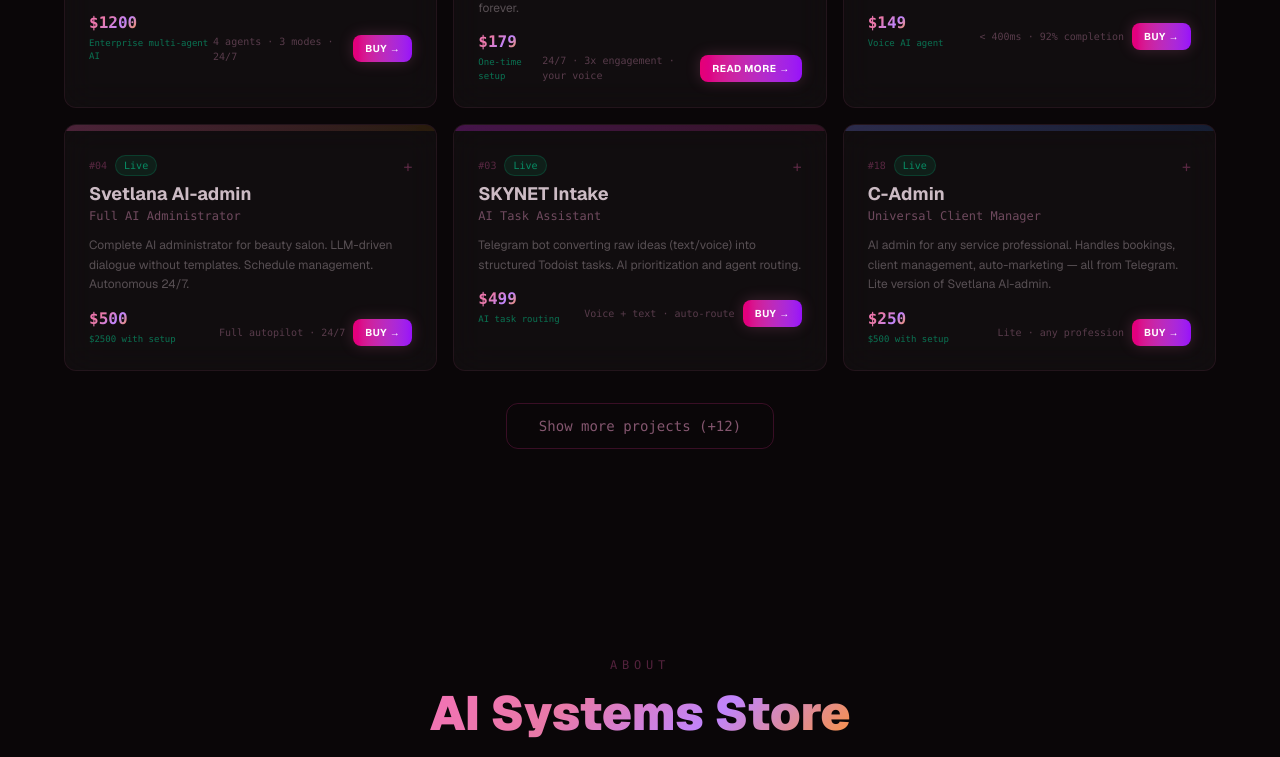
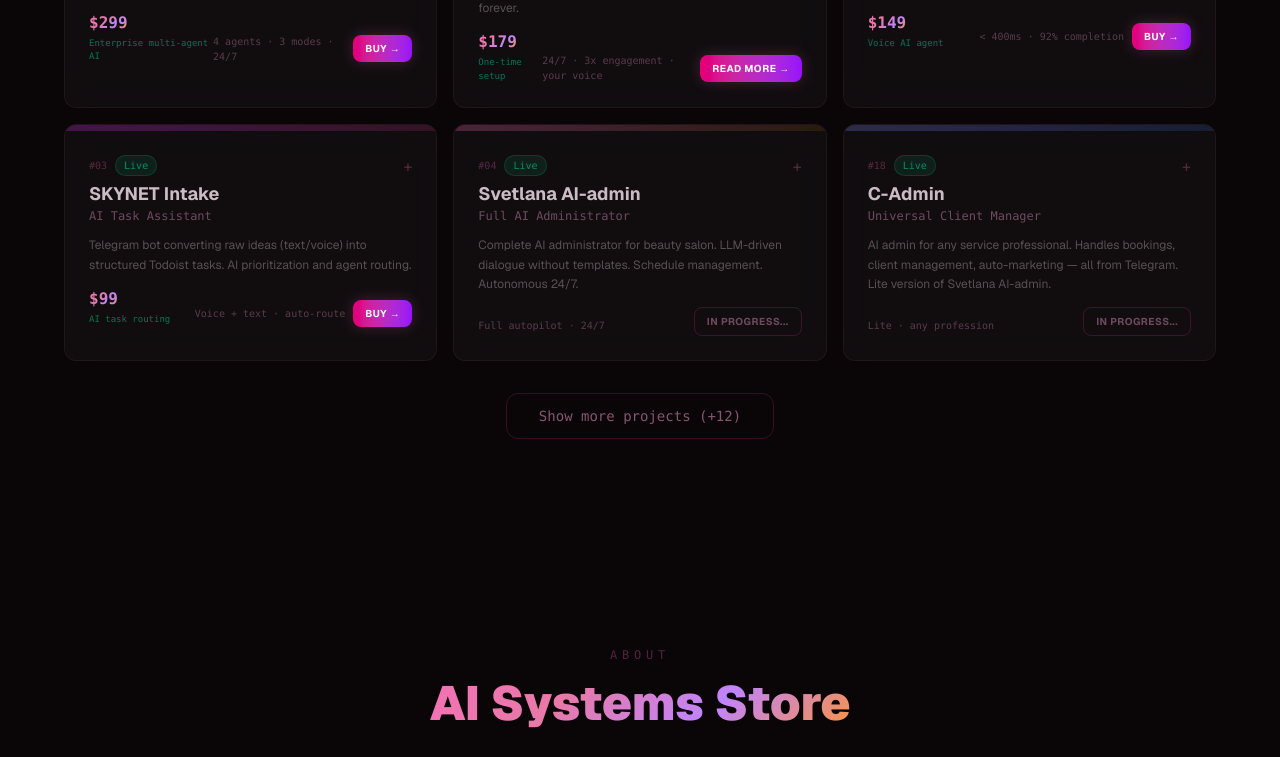
Before and after one commit to denyskot1986/portfolio, a Next.js app: page / in a window 1280 px wide. Shown: the part 1800-2557 px from the top of the page. Built offline with nearby package versions, Linux system fonts and the light colour scheme.

Commit message:
fix: SKYNET , Intake , Svetlana+C-Admin to In Progress

```diff
--- a/app/page.tsx
+++ b/app/page.tsx
@@ -14,14 +14,14 @@ type Category = "All" | "Multi-Agent" | "Voice AI" | "Automation" | "Bots" | "RA
 
 const projects = [
   // ═══ LIVE — ready products, by importance ═══
-  { id: "01", title: "SKYNET", subtitle: "Multi-Agent System", category: "Multi-Agent" as Category, status: "live", price: "$1200", priceNote: "Enterprise multi-agent AI", description: "Distributed army of 4 autonomous Claude Code agents. Telegram-controlled. Three modes: Autopilot / Supervised / Manual. Each agent has memory, tools, and role isolation.", stack: ["Claude Code", "Telegram API", "Docker", "Python", "TypeScript"], highlights: ["4 AI agents with unique specializations", "Automatic task decomposition & delegation", "Three modes: Autopilot, Supervised, Manual", "Real-time Dashboard in Telegram"], metrics: "4 agents · 3 modes · 24/7", color: "from-pink-500/30 to-purple-500/20", accent: "border-pink-500/40", glow: "rgba(244, 114, 182, 0.3)" },
+  { id: "01", title: "SKYNET", subtitle: "Multi-Agent System", category: "Multi-Agent" as Category, status: "live", price: "$299", priceNote: "Enterprise multi-agent AI", description: "Distributed army of 4 autonomous Claude Code agents. Telegram-controlled. Three modes: Autopilot / Supervised / Manual. Each agent has memory, tools, and role isolation.", stack: ["Claude Code", "Telegram API", "Docker", "Python", "TypeScript"], highlights: ["4 AI agents with unique specializations", "Automatic task decomposition & delegation", "Three modes: Autopilot, Supervised, Manual", "Real-time Dashboard in Telegram"], metrics: "4 agents · 3 modes · 24/7", color: "from-pink-500/30 to-purple-500/20", accent: "border-pink-500/40", glow: "rgba(244, 114, 182, 0.3)" },
   { id: "19", title: "Reels Agent", subtitle: "Instagram AI Auto-Responder", category: "Bots" as Category, status: "live", price: "$179", priceNote: "One-time setup", description: "AI auto-replies to every Instagram comment on your posts and reels. Sounds like you. Works 24/7. Boosts engagement by up to 3x. Buy once — your reels machine forever.", stack: ["Claude API", "Instagram API", "OAuth", "Next.js", "PostgreSQL"], highlights: ["Instant AI replies to every comment", "Custom brand voice & tone settings", "Smart spam filtering & VIP escalation", "Analytics dashboard with sentiment tracking"], metrics: "24/7 · 3x engagement · your voice", color: "from-pink-500/30 to-fuchsia-500/20", accent: "border-pink-500/40", glow: "rgba(244, 114, 182, 0.3)" },
   { id: "02", title: "AI Call Agent", subtitle: "Voice AI for Business", category: "Voice AI" as Category, status: "live", price: "$149", priceNote: "Voice AI agent", description: "Voice robot for business. Full AI-driven phone dialogues — booking, rescheduling, reminders. Handles objections, understands context across turns.", stack: ["Whisper", "Claude API", "TTS", "VoIP", "Python"], highlights: ["Natural voice dialogues", "CRM integration", "Automated reminders & confirmations", "Multi-scenario: booking, reschedule, confirm"], metrics: "< 400ms · 92% completion", color: "from-rose-500/25 to-orange-500/15", accent: "border-rose-500/40", glow: "rgba(251, 113, 133, 0.3)" },
-  { id: "04", title: "Svetlana AI-admin", subtitle: "AI Business Manager", category: "Automation" as Category, status: "live", price: "$500", priceNote: "$2500 with setup", description: "Autonomous AI manager for beauty salon. Handles hiring, clients, supply chain, communications, reports — fully on autopilot.", stack: ["Claude API", "Telegram", "Telethon", "PostgreSQL"], highlights: ["Auto-hiring & staff management", "Client acquisition on autopilot", "Supply chain management", "Daily business reports"], metrics: "Full autopilot · 24/7", color: "from-pink-400/25 to-amber-500/10", accent: "border-pink-400/40", glow: "rgba(244, 114, 182, 0.25)" },
-  { id: "03", title: "SKYNET Intake", subtitle: "AI Task Assistant", category: "Bots" as Category, status: "live", price: "$499", priceNote: "AI task routing", description: "Telegram bot converting raw ideas (text/voice) into structured Todoist tasks. AI prioritization and agent routing.", stack: ["aiogram", "Claude Sonnet", "Whisper", "Todoist API"], highlights: ["Voice input via Whisper STT", "AI task structuring & routing", "Auto-prioritization", "Todoist integration"], metrics: "Voice + text · auto-route", color: "from-fuchsia-500/25 to-pink-500/15", accent: "border-fuchsia-500/40", glow: "rgba(232, 121, 249, 0.3)" },
-  { id: "18", title: "C-Admin", subtitle: "Universal Client Manager", category: "Bots" as Category, status: "live", price: "$250", priceNote: "$500 with setup", description: "AI admin for any service professional. Handles bookings, client management, auto-marketing — all from Telegram. Lite version of Svetlana AI-admin.", stack: ["Claude API", "Telegram Bot API", "PostgreSQL", "N8N", "Redis"], highlights: ["Smart booking & scheduling", "Client CRM with history", "Auto-marketing & promotions", "Multi-channel communication"], metrics: "Lite · any profession", color: "from-indigo-400/25 to-blue-500/15", accent: "border-indigo-400/40", glow: "rgba(129, 140, 248, 0.25)" },
+  { id: "03", title: "SKYNET Intake", subtitle: "AI Task Assistant", category: "Bots" as Category, status: "live", price: "$99", priceNote: "AI task routing", description: "Telegram bot converting raw ideas (text/voice) into structured Todoist tasks. AI prioritization and agent routing.", stack: ["aiogram", "Claude Sonnet", "Whisper", "Todoist API"], highlights: ["Voice input via Whisper STT", "AI task structuring & routing", "Auto-prioritization", "Todoist integration"], metrics: "Voice + text · auto-route", color: "from-fuchsia-500/25 to-pink-500/15", accent: "border-fuchsia-500/40", glow: "rgba(232, 121, 249, 0.3)" },
 
   // ═══ IN PROGRESS — by interest level ═══
+  { id: "04", title: "Svetlana AI-admin", subtitle: "AI Business Manager", category: "Automation" as Category, status: "wip", price: "", priceNote: "", description: "Autonomous AI manager for beauty salon. Handles hiring, clients, supply chain, communications, reports — fully on autopilot.", stack: ["Claude API", "Telegram", "Telethon", "PostgreSQL"], highlights: ["Auto-hiring & staff management", "Client acquisition on autopilot", "Supply chain management", "Daily business reports"], metrics: "Full autopilot · 24/7", color: "from-pink-400/25 to-amber-500/10", accent: "border-pink-400/40", glow: "rgba(244, 114, 182, 0.25)" },
+  { id: "18", title: "C-Admin", subtitle: "Universal Client Manager", category: "Bots" as Category, status: "wip", price: "", priceNote: "", description: "AI admin for any service professional. Handles bookings, client management, auto-marketing — all from Telegram. Lite version of Svetlana AI-admin.", stack: ["Claude API", "Telegram Bot API", "PostgreSQL", "N8N", "Redis"], highlights: ["Smart booking & scheduling", "Client CRM with history", "Auto-marketing & promotions", "Multi-channel communication"], metrics: "Lite · any profession", color: "from-indigo-400/25 to-blue-500/15", accent: "border-indigo-400/40", glow: "rgba(129, 140, 248, 0.25)" },
   { id: "06", title: "LeadHunter AI", subtitle: "Lead Qualification Bot", category: "Bots" as Category, status: "wip", price: "", priceNote: "", description: "WhatsApp/Telegram lead qualification using BANT methodology. Scores 1–10, auto-syncs hot leads to CRM with full conversation context.", stack: ["Claude API", "aiogram", "WhatsApp API", "HubSpot", "PostgreSQL"], highlights: ["Intelligent BANT qualification", "Lead scoring 1–10 scale", "Auto-push to HubSpot / Bitrix", "Hot lead alerts to manager"], metrics: "BANT scoring · CRM sync", color: "from-orange-500/25 to-rose-500/15", accent: "border-orange-500/40", glow: "rgba(249, 115, 22, 0.3)" },
   { id: "08", title: "ContentFactory", subtitle: "AI Content Automation", category: "Automation" as Category, status: "wip", price: "", priceNote: "", description: "N8N pipeline: one idea → 10 posts adapted for Instagram, LinkedIn, Telegram, Twitter in the right brand tone and format.", stack: ["N8N", "Claude API", "OpenAI", "Airtable", "Make"], highlights: ["Brief → ready posts in minutes", "Adapts tone per platform", "Auto-scheduling via Buffer", "Monthly content plan in 5 min"], metrics: "1 idea → 10 posts", color: "from-emerald-500/20 to-teal-500/10", accent: "border-emerald-500/30", glow: "rgba(52, 211, 153, 0.25)" },
   { id: "05", title: "DocMind", subtitle: "RAG Knowledge Base", category: "RAG" as Category, status: "wip", price: "", priceNote: "", description: "Enterprise knowledge base: upload PDF, DOCX, URLs, Notion — get AI assistant that answers with inline source citations.", stack: ["Claude API", "LangChain", "ChromaDB", "FastAPI", "Next.js"], highlights: ["Supports PDF, DOCX, URL, Notion", "Semantic search across documents", "Answers with inline citations", "Ready widget for site / Telegram"], metrics: "4 doc types · cited answers", color: "from-violet-500/25 to-pink-500/15", accent: "border-violet-500/40", glow: "rgba(167, 139, 250, 0.3)" },
```
